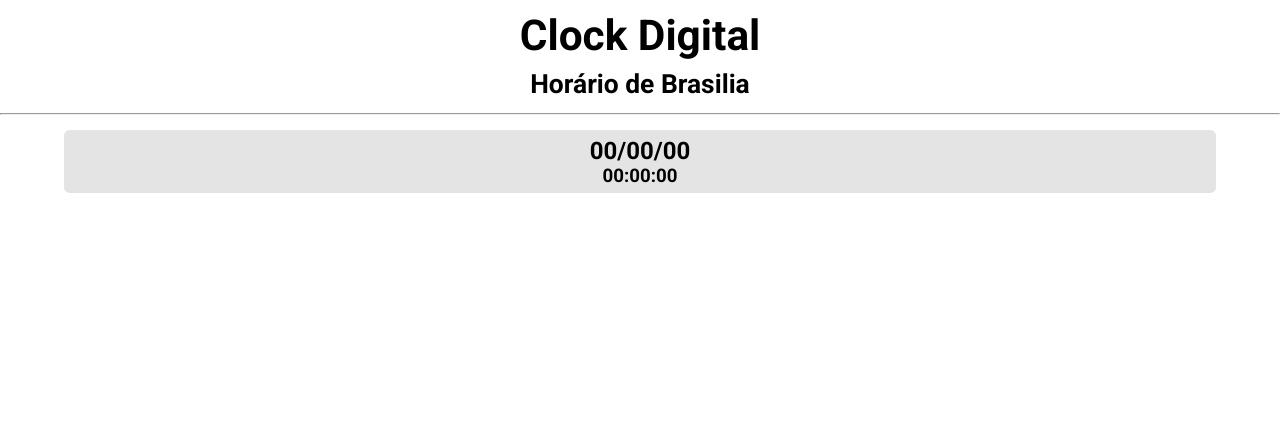
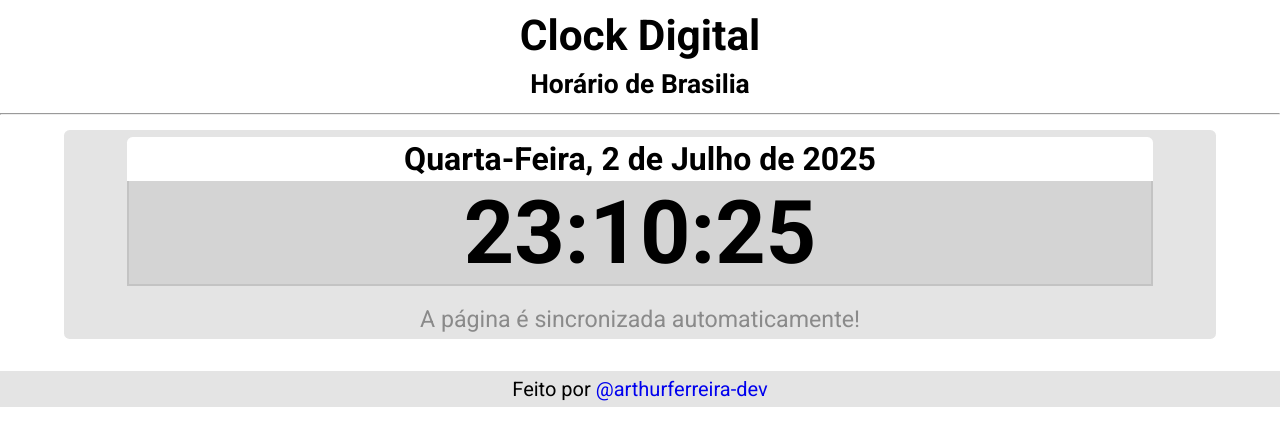
Before and after one commit to arthurferreira-dev/Clock-Digital, a plain HTML site: page index.html in a window 1280 px wide. Drawn offline with Linux system fonts and the light colour scheme.

Commit message:
finish project

```diff
--- /dev/null
+++ b/css/media-query.css
@@ -0,0 +1,15 @@
+@charset "UTF-8";
+
+@media screen and (min-width: 360px) and (max-width: 480px) {
+    h1#timer {
+        font-size: 3.65em;
+    }
+
+    h2#days {
+        font-size: 1.65em;
+    }
+
+    section#alerta {
+        font-size: 1.2em;
+    }
+}
--- a/css/styles.css
+++ b/css/styles.css
@@ -19,7 +19,7 @@
 
 body { /* Default Configs */
     font-family: var(--roboto-google);
-    height: 100vh;
+    height: 100%;
     font-size: 1em;
     background-color: #fff;
 }
@@ -59,3 +59,51 @@ main {
 h1#timer, h2#days {
     text-align: center;
 }
+
+h1#timer {
+    font-size: 5.5em;
+    background-color: #d4d4d4;
+    border-top: none;
+    border-bottom: 2px solid #c3c3c3;
+    border-left: 2px solid #c3c3c3;
+    border-right: 2px solid #c3c3c3;
+    width: 90%;
+    margin: auto;
+}
+
+h2#days {
+    margin: auto;
+    font-size: 2em;
+    background-color: #fff;
+    border-top-left-radius: 5.6px;
+    border-top-right-radius: 5.6px;
+    padding: 3px;
+    width: 90%;
+}
+
+section#alerta {
+    text-align: center;
+    font-size: 1.45em;
+    color: #8a8a8a;
+}
+
+footer {
+    background-color: #e4e4e4;
+    margin-top: 32px;
+    padding: 6px;
+    color: #000;
+}
+
+footer > p {
+    text-align: center;
+    font-size: 1.25em;
+}
+
+a {
+    text-decoration: none;
+    transition-duration: .40s;
+}
+
+a:hover {
+    text-decoration: underline;
+}
--- a/index.html
+++ b/index.html
@@ -5,6 +5,7 @@
     <meta name="viewport" content="width=device-width, initial-scale=1.0">
     <title>Clock Digital - Brasilia</title>
     <link rel="stylesheet" href="css/styles.css">
+    <link rel="stylesheet" href="css/media-query.css">
 </head>
 <body>
     <header>
@@ -22,10 +23,14 @@
                     00:00:00
                 </h1>
             </section>
+            <br>
+            <section id="alerta">
+                <p>A página é sincronizada automaticamente!</p>
+            </section>
         </article>
     </main>
     <footer>
-
+        <p>Feito por <a href="https://github.com/arthurferreira-dev/">@arthurferreira-dev</a></p>
     </footer>
 </body>
 <script src="js/script.js"></script>
--- a/js/script.js
+++ b/js/script.js
@@ -1,20 +1,45 @@
 function Timer() {
     // Get elements html
-    let timer = document.getElementById('timer');
-    let days = document.getElementById('days');
+    let timerTXT = document.getElementById('timer');
+    let daysTXT = document.getElementById('days');
 
     // Timer Cache
-    let DataCache = new Date();
+    const DataCache = new Date();
+    const LocateZoneSettings = {
+        timeZone: 'America/Sao_Paulo',
+        year: 'numeric',
+        month: '2-digit',
+        day: '2-digit',
+        hour: '2-digit',
+        minute: '2-digit',
+        second: '2-digit'
+    };
+    let DataCacheFormat = new Intl.DateTimeFormat('pt-BR', LocateZoneSettings).formatToParts(DataCache);
+    const parts = {};
+    DataCacheFormat.forEach(({ type, value }) => {
+        parts[type] = value;
+    });
 
-    // Day, Mounth and Year Cache
-    let dayCache = DataCache.getDay();
-    let MonthCache = DataCache.getMonth();
-    let YearCache = DataCache.getFullYear();
+    // Week, Day, Month and Year Cache
+    const WeekName = ["Domingo", "Segunda-Feira", "Terça-Feira", "Quarta-Feira", "Quinta-Feira", "Sexta-Feira", "Sábado"];
+    const WeekDays = DataCache.getDay();
+    const Week = WeekName[WeekDays];
+    const HourCache = parts.hour;
+    const MinuteCache = parts.minute;
+    let SecondsCache = parts.second;
 
     // Hour, Minutes and Seconds Cache
-    let HourCache = DataCache.getHours();
-    let MinuteCache = DataCache.getMinutes();
-    let SecondsCache = DataCache.getSeconds();
+    const DayCache = DataCache.getDate(); // getDay() retorna week (0 = Domingo)
+    const MonthCache = DataCache.getMonth();
+    const Months = ["Janeiro", "Fevereiro", "Março", "Abril", "Maio", "Junho", "Julho", "Agosto", "Setembro", "Outubro", "Novembro", "Dezembro"];
+    const MonthsName = Months[MonthCache];
+    const YearCache = DataCache.getFullYear();
+
+    timerTXT.innerHTML = `${HourCache}:${MinuteCache}:${SecondsCache}`;
+    daysTXT.innerHTML = `${Week}, ${DayCache} de ${MonthsName} de ${YearCache}`;
 }
 
+setInterval(Timer, 1000);
+Timer();
+
 // madrugada (0h-6h), manhã (6h-12h), tarde (12h-18h) e noite (18h-24h)
```
